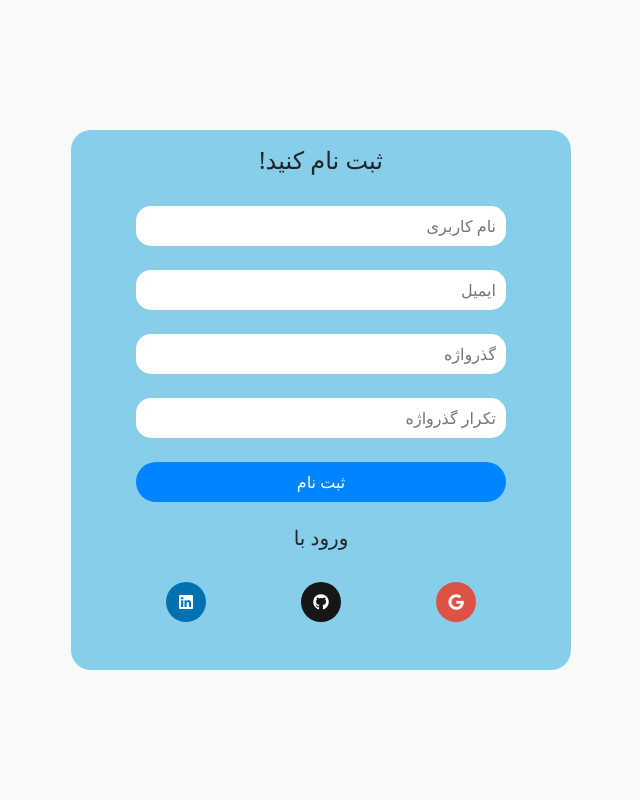
After one commit to afsharsharifi/CVGen, a Django app: template templates/accounts/signup.html in a window 1280 px wide. The commit adds this page. Shown: the whole page, without its empty margins (319-959 px from the left). Run offline with Django 3.2, Linux system fonts and the light colour scheme; the template is opened without the code that fills it, so the values that code supplies are empty; some libraries are stand-ins or nearby versions.

Commit message:
Signup & login fixed for now

```diff
--- a/CVGen/urls.py
+++ b/CVGen/urls.py
@@ -17,9 +17,13 @@ from django.contrib import admin
 from django.urls import path, include
 from django.conf import settings
 from django.conf.urls.static import static
+from CVGen.views import index
 
 urlpatterns = [
+    path('', index),
     path('admin/', admin.site.urls),
+    # path('header', header, name="header"),
+    # path('footer', footer, name="footer"),
 ]
 if settings.DEBUG:
     # add root static files
--- /dev/null
+++ b/assets/css/style-login.css
@@ -0,0 +1,44 @@
+.login-wrapper {
+    width: 90%;
+    max-width: 500px;
+    background-color: skyblue;
+    border-radius: 20px;
+}
+
+.login-wrapper input {
+    width: 80%;
+    height: 40px;
+    max-width: 370px;
+    border-radius: 15px;
+    padding: 0 10px;
+    border: none;
+}
+
+.login-wrapper form button {
+    width: 80%;
+    height: 40px;
+    max-width: 370px;
+    border-radius: 50px;
+    border: none;
+    background-color: #0084ff;
+    color: #fff;
+}
+
+.login-wrapper .social-login-icons {
+    width: 40px;
+    height: 40px;
+    border-radius: 50px;
+    border: none;
+}
+
+.bg-color-google {
+    background-color: #de5246;
+}
+
+.bg-color-github {
+    background-color: #171515;
+}
+
+.bg-color-linkedin {
+    background-color: #0072b1;
+}
--- /dev/null
+++ b/templates/accounts/signup.html
@@ -0,0 +1,51 @@
+<!DOCTYPE html>
+<html lang="fa" dir="rtl">
+
+<head>
+    <meta charset="UTF-8">
+    <meta name="author" content="Afshar Sharifi">
+    <meta http-equiv="X-UA-Compatible" content="IE=edge">
+    <meta name="viewport" content="width=device-width, initial-scale=1.0">
+    <!-- Title -->
+    <title>CVGen - رزومه ساز سیویژن</title>
+
+    <!-- CSS Reset -->
+    <link rel="stylesheet" href="../css/reset.css">
+    <!-- Bootstrap -->
+    <link rel="stylesheet" href="../lib/bootstrap/css/bootstrap.rtl.min.css">
+    <!-- Font Awesome -->
+    <link rel="stylesheet" href="../lib/fontawesome/css/all.min.css">
+    <!-- My Styles -->
+    <link rel="stylesheet" href="../css/style-login.css">
+</head>
+
+<body>
+    <section class="vh-100 d-flex align-items-center justify-content-center bg-light">
+        <div class="login-wrapper">
+            <form method="post" class="d-flex flex-column align-items-center justify-content-between gap-4 p-3">
+                <h4>ثبت نام کنید!</h4>
+                <input type="text" placeholder="نام کاربری">
+                <input type="text" placeholder="ایمیل">
+                <input type="password" placeholder="گذرواژه">
+                <input type="password" placeholder="تکرار گذرواژه">
+                <button type="submit">ثبت نام</button>
+            </form>
+            <div class="pb-5 pt-2">
+                <h5 class="text-center pb-4">ورود با</h5>
+                <div class="d-flex align-items-center justify-content-evenly">
+                    <button class="social-login-icons bg-color-google">
+                        <i class="fab fa-google text-white"></i>
+                    </button>
+                    <button class="social-login-icons bg-color-github">
+                        <i class="fab fa-github text-white"></i>
+                    </button>
+                    <button class="social-login-icons bg-color-linkedin">
+                        <i class="fab fa-linkedin text-white"></i>
+                    </button>
+                </div>
+            </div>
+        </div>
+    </section>
+</body>
+
+</html>
```
Also changed, not shown: CVGen/views.py (added, +18 -0 lines), templates/accounts/login.html (added, +49 -0 lines), templates/index.html (+10 -7 lines), assets/images/favicon.ico (added), 2 other files.
